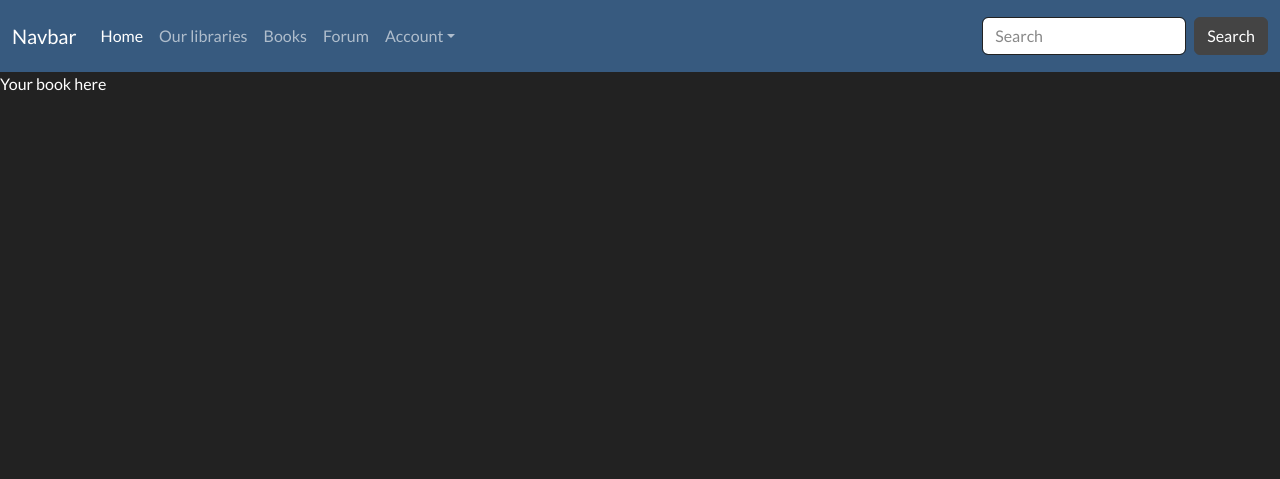
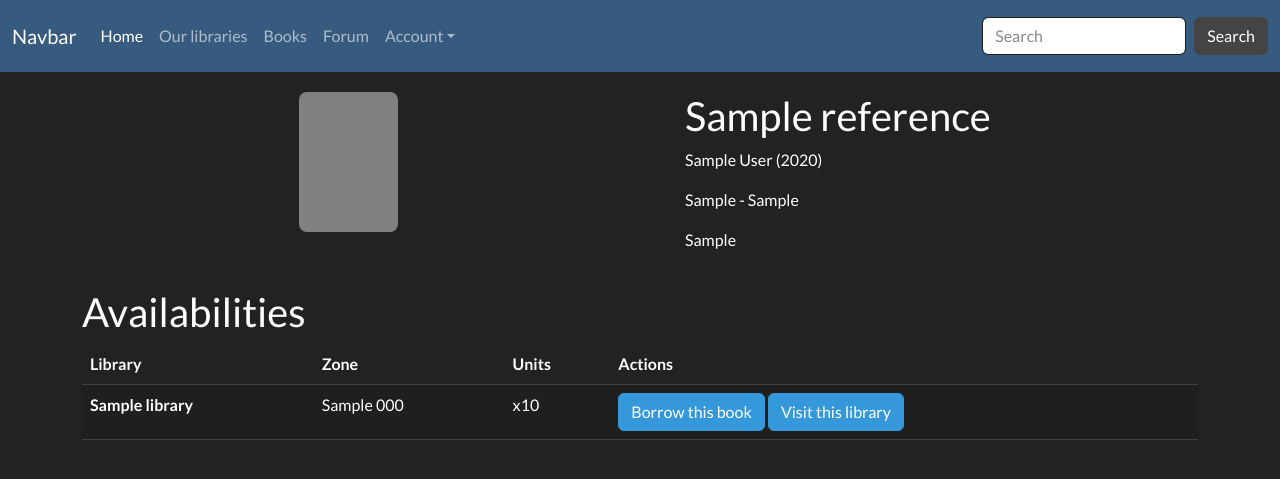
Before and after one commit to MaximeMalecot/django-project, a Django app: page /library/1/ in a window 1280 px wide. Shown: the top 479 px of the page. Run offline with Django 3.2, Linux system fonts and the light colour scheme; tables that the repository leaves empty hold one stand-in row (values such as "Sample post"); some libraries are stand-ins or nearby versions.

Commit message:
book reference page added

```diff
--- a/code/library/templates/library/book.html
+++ b/code/library/templates/library/book.html
@@ -1,4 +1,79 @@
 {% extends "base.html" %}
 {% block content %}
-    <p>Your book here</p>
+<div class="container">
+    <div class="top_section">
+        <div class="top_item">
+            <div class="d-flex justify-content-center" style="width: 100%;">
+                <div class="book-cover" style="height: 140px; width: 99px; overflow: hidden; border-radius: 8px;">
+                    <div style="height: 100%; width: 100%; background-color: gray;"></div>
+                </div>
+            </div>
+        </div>
+        <div class="top_item">
+            <h2>{{book.title}}</h2>
+            <p>{{ book.author }} ({{ book.year }}) </p>
+            <p>{{ book.edition }} - {{ book.collection }}</p>
+            <p>{{ book.synopsis }}</p>
+        </div>
+    </div>
+    <div class="">
+        <div>
+            <h2>Availabilities</h2>
+            {% if availabilities %}
+            <div>
+                <table class="table table-hover">
+                    <thead>
+                      <tr>
+                        <th scope="col">Library</th>
+                        <th scope="col">Zone</th>
+                        <th scope="col">Units</th>
+                        <th scope="col">Actions</th>
+                      </tr>
+                    </thead>
+                    <tbody>
+                        {% for bookAvailable in availabilities %}
+                            <tr class="table-active">
+                                <th scope="row">{{ bookAvailable.library.name }}</th>
+                                <td>{{ bookAvailable.library.city }} {{ bookAvailable.library.zipcode }}</td>
+                                <td>x{{ bookAvailable.stock }}</td>
+                                <td>
+                                    <a  href="{% url 'library:book_reference' book.id %}"
+                                        type="button"
+                                        class="btn btn-info"
+                                    >
+                                        Borrow this book
+                                    </a>
+                                    <a  href="{% url 'library:book_reference' book.id %}"
+                                        type="button"
+                                        class="btn btn-info"
+                                    >
+                                        Visit this library
+                                    </a>
+                                </td>
+                            </tr>
+                        {% endfor %}
+                    </tbody>
+                </table>
+            </div>
+            {% else %}
+                <p>This book is unfortunately unavailable.</p>
+            {% endif %}
+        </div>
+    </div>
+</div>
+    <style>
+        .top_section{
+            width: 100%;
+            display: flex;
+            gap: 50px;
+        }
+
+        .top_item{
+            width: 100%;
+            display: flex;
+            flex-direction: column;
+            padding: 20px;
+
+        }
+    </style>
 {% endblock content %}
--- a/code/library/views.py
+++ b/code/library/views.py
@@ -8,5 +8,8 @@ def index(request):
     return render(request, 'library/index.html', {'books': books})
 
 def book_reference(request, book_id):
-    book = Book.objects.get(pk=book_id)
-    return render(request, 'library/book.html', {'book': book})
+    book = Book_Reference.objects.get(pk=book_id)
+    if book is None:
+        raise Http404("Book does not exist")
+    availabilities = Book.objects.filter(reference=book, stock__gt=0)
+    return render(request, 'library/book.html', {'book': book, 'availabilities': availabilities})
```
